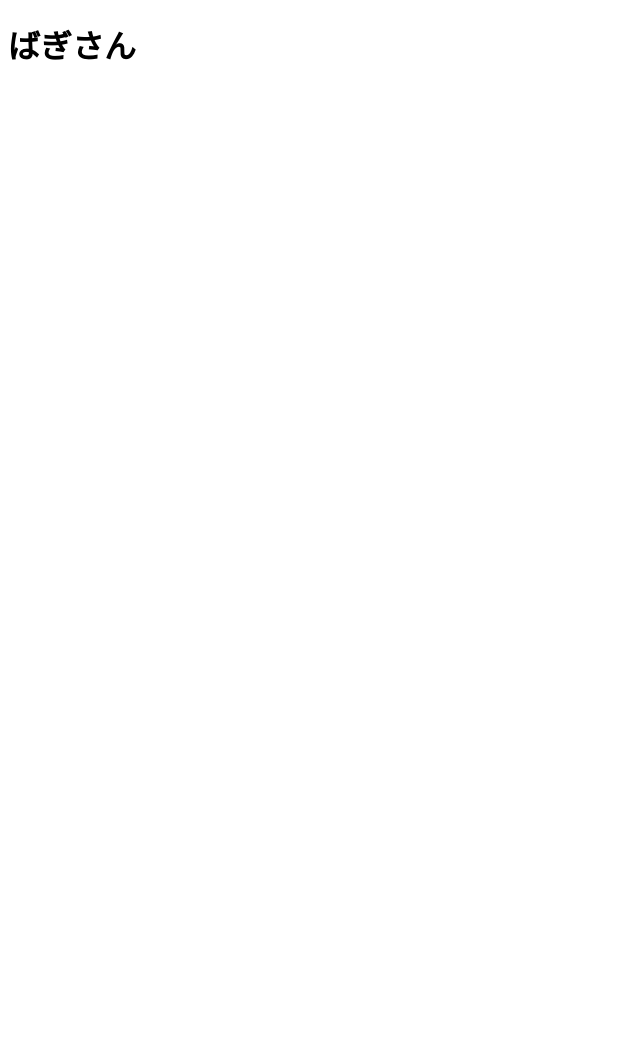
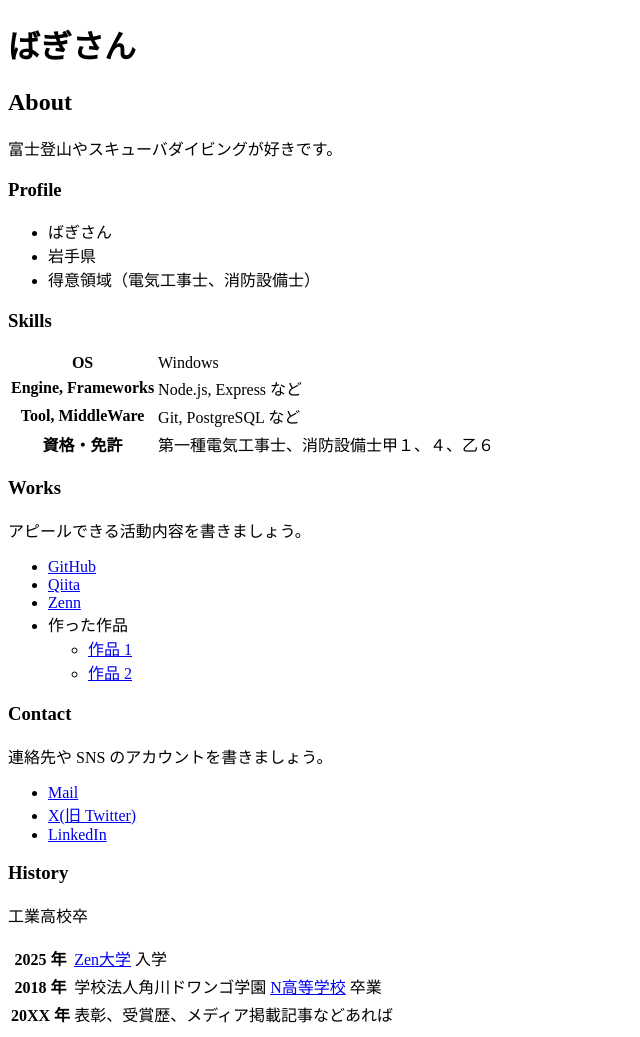
Before and after one commit to 251zs02897-del/bagisan.github.io, a plain HTML site: page index.html in a window 1280 px wide. Shown: the whole page, without its empty margins (0-640 px from the left). Before the commit the page ends 800 px from the top, so only its background shows below. Drawn offline with Linux system fonts and the light colour scheme.

Commit message:
Update index.html

```diff
--- a/index.html
+++ b/index.html
@@ -7,5 +7,78 @@
   </head>
   <body>
     <h1>ばぎさん</h1>
+
+    <h2>About</h2>
+    <p>
+      富士登山やスキューバダイビングが好きです。<br>
+    </p>
+
+    <h3>Profile</h3>
+    <ul>
+      <li>ばぎさん</li>
+      <li>岩手県</li>
+      <li>得意領域（電気工事士、消防設備士）</li>
+    </ul>
+
+    <h3>Skills</h3>
+    <table>
+      <tr>
+        <th>OS</th>
+        <td>Windows</td>
+      </tr>
+      <tr>
+        <th>Engine, Frameworks</th>
+        <td>Node.js, Express など</td>
+      </tr>
+      <tr>
+        <th>Tool, MiddleWare</th>
+        <td>Git, PostgreSQL など</td>
+      </tr>
+      <tr>
+        <th>資格・免許</th>
+        <td>第一種電気工事士、消防設備士甲１、４、乙６</td>
+      </tr>
+    </table>
+
+    <h3>Works</h3>
+    <p>アピールできる活動内容を書きましょう。</p>
+    <ul>
+      <li><a href="https://github.com/">GitHub</a></li>
+      <li><a href="https://qiita.com/">Qiita</a></li>
+      <li><a href="https://zenn.dev/">Zenn</a></li>
+      <li>
+        作った作品
+        <ul>
+          <li><a href="https://example.com/">作品 1</a></li>
+          <li><a href="https://example.com/">作品 2</a></li>
+        </ul>
+      </li>
+    </ul>
+
+    <h3>Contact</h3>
+    <p>連絡先や SNS のアカウントを書きましょう。</p>
+    <ul>
+      <li><a href="mailto:name@example.com">Mail</a></li>
+      <li><a href="https://twitter.com/n_yobikou">X(旧 Twitter)</a></li>
+      <li><a href="https://www.linkedin.com/">LinkedIn</a></li>
+    </ul>
+
+    <h3>History</h3>
+    <p>工業高校卒</p>
+    <table>
+      <tr>
+        <th>2025 年</th>
+        <td><a href="https://dwango.co.jp/">Zen大学</a> 入学</td>
+      </tr>
+      <tr>
+        <th>2018 年</th>
+        <td>学校法人角川ドワンゴ学園 <a href="https://nnn.ed.jp/">N高等学校</a> 卒業</td>
+      </tr>
+      <tr>
+        <th>20XX 年</th>
+        <td>表彰、受賞歴、メディア掲載記事などあれば</td>
+      </tr>
+    </table>
+
   </body>
 </html>
```
